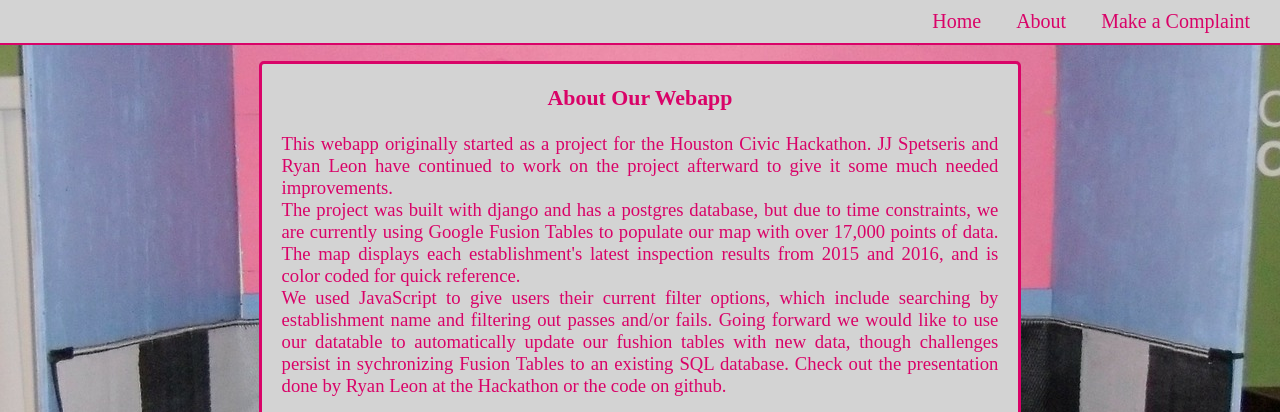
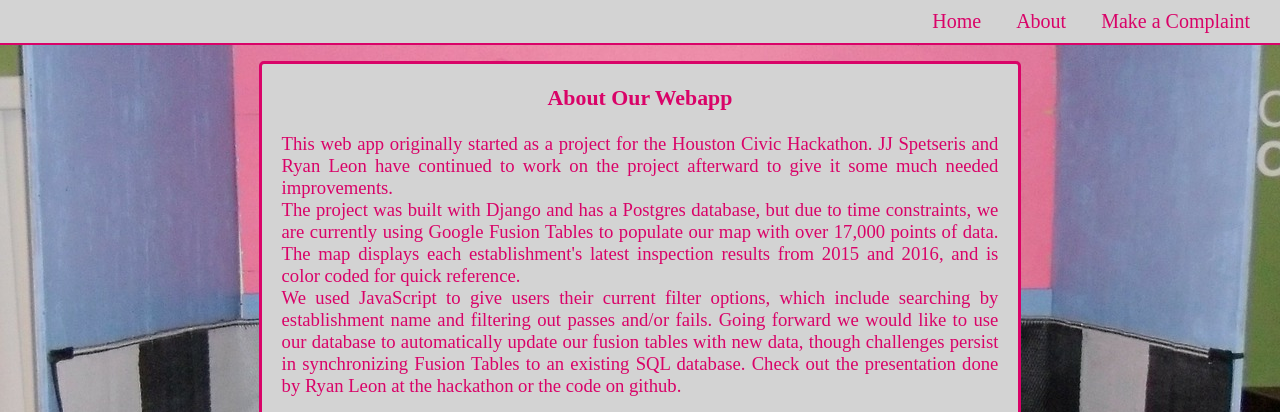
Before and after one commit to jjspetz/Health-Inspection-Data, a Django app: page /about/ in a window 1280 px wide. Shown: the top 412 px of the page. Run offline with Django 3.2, Linux system fonts and the light colour scheme; some libraries are stand-ins or nearby versions.

Commit message:
Create about.html

```diff
--- a/inspectData/templates/about.html
+++ b/inspectData/templates/about.html
@@ -7,19 +7,19 @@
   <div class='projectBlurb'>
     <h3>About Our Webapp</h3>
     <p>
-      This webapp originally started as a project for the Houston Civic Hackathon.
+      This web app originally started as a project for the Houston Civic Hackathon.
       JJ Spetseris and Ryan Leon have continued to work on the project afterward
       to give it some much needed improvements.<br>
-      The project was built with django and has a postgres database, but due to time
+      The project was built with Django and has a Postgres database, but due to time
       constraints, we are currently using Google Fusion Tables to populate our map
       with over 17,000 points of data. The map displays each establishment's latest
       inspection results from 2015 and 2016, and is color coded for quick reference.<br>
       We used JavaScript to give users their current filter options, which include
       searching by establishment name and filtering out passes and/or fails. Going
-      forward we would like to use our datatable to automatically update our
-      fushion tables with new data, though challenges persist in sychronizing Fusion Tables to an existing SQL database.
+      forward we would like to use our database to automatically update our
+      fusion tables with new data, though challenges persist in synchronizing Fusion Tables to an existing SQL database.
       Check out the presentation done by Ryan Leon
-      at the Hackathon or the <a href='https://github.com/jjspetz/Health-Inspection-Data'>
+      at the hackathon or the <a href='https://github.com/jjspetz/Health-Inspection-Data'>
       code</a> on github.
     </p>
     <iframe width="560" height="315" src="https://www.youtube.com/embed/GWyWWhNRD6c?start=1316" frameborder="0" allowfullscreen></iframe>
```
